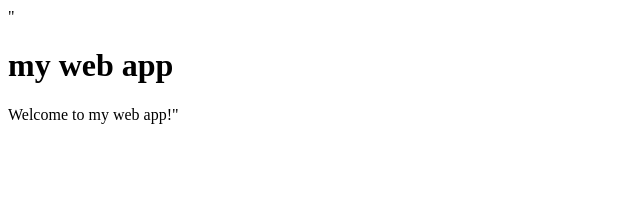
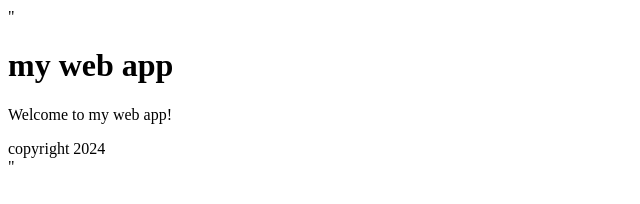
Before and after one commit to ShAiK-40/my-web-app, a plain HTML site: page index.html in a window 1280 px wide. Shown: the whole page, without its empty margins (0-640 px from the left). Drawn offline with Linux system fonts and the light colour scheme.

Commit message:
added footer to homepage

```diff
--- a/index.html
+++ b/index.html
@@ -1 +1 @@
-"<html><body><h1>my web app</h1><p>Welcome to my web app!</p</body></html>"
+"<html><body><h1>my web app</h1><p>Welcome to my web app!</p><footer>copyright 2024</footer></body></html>"
```
